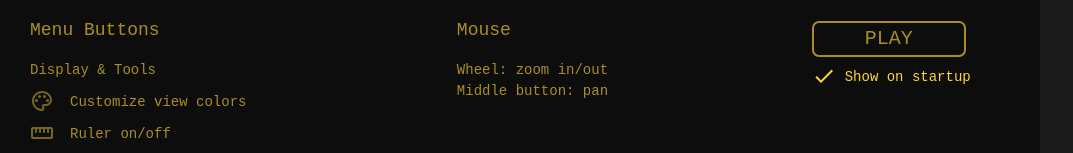
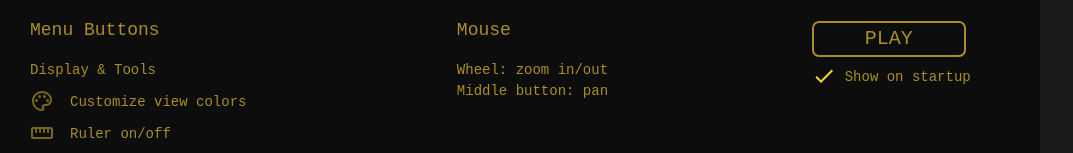
Before and after one commit to ffcoelho/game-of-life, an Angular app: page / in a window 1280 px wide. Shown: the part 126-279 px from the top of the page, without its empty margins (0-1073 px from the left). Built offline with nearby package versions, Linux system fonts and the light colour scheme.

Commit message:
minor bugs

```diff
--- a/src/app/start-screen/start-screen.component.html
+++ b/src/app/start-screen/start-screen.component.html
@@ -75,7 +75,7 @@
       <div class="toggle-btn">
         <app-icon icon="exit" [led]="true" (click)="toggleShow()" *ngIf="!showOnStart"></app-icon>
         <app-icon icon="check" [led]="true" (click)="toggleShow()" *ngIf="showOnStart"></app-icon>
-        <span [ngClass]="{'on': showOnStart}">Show on startup</span>
+        <span>Show on startup</span>
       </div>
       <p class="bottom-title">More info</p>
       <a href="https://plato.stanford.edu/entries/cellular-automata/" target="_blank">Cellular Automata</a>
@@ -83,6 +83,4 @@
       <a href="https://catagolue.appspot.com/census/b3s23" target="_blank">Catagolue</a>
     </div>
   </div>
-  <!-- <span>Cellular Automata</span><a href="https://plato.stanford.edu/entries/cellular-automata/" target="_blank">?</a> -->
-  <!-- <p href="https://web.stanford.edu/class/sts145/Library/life.pdf">John Conway's Game of Life</p> -->
 </div>
--- a/src/app/start-screen/start-screen.component.scss
+++ b/src/app/start-screen/start-screen.component.scss
@@ -109,9 +109,6 @@
         span {
           margin-top: 5px;
           margin-left: 9px;
-          &.on {
-            color: $led-on-color;
-          }
         }
         app-icon {
           cursor: pointer;
--- a/src/app/ui/menu/menu.component.ts
+++ b/src/app/ui/menu/menu.component.ts
@@ -11,6 +11,7 @@ import { ConfigModel } from 'src/app/models/config.model';
 export class MenuComponent implements OnInit {
 
   private menuMode: string;
+  private playingOn: string;
   @Input()
   set mode(value: string) {
     this.menuMode = value ? value : 'playOff';
@@ -20,8 +21,10 @@ export class MenuComponent implements OnInit {
     }
     if (value === 'playOn') {
       this.playingState(true);
+      this.playingOn = value;
     } else {
       this.playingState(false);
+      this.playingOn = value;
     }
   }
   get mode(): string {
@@ -118,7 +121,7 @@ export class MenuComponent implements OnInit {
     this.menu.game.forEach(sel => sel.disabled = state);
     this.menu.play[1].disabled = false;
     this.menu.play[1].led = state;
-    this.menu.selector.forEach(sel => sel.disabled = state);
+    this.menu.selector[0].disabled = state;
     this.menu.edit[0].tooltip = 'Import/Export';
     this.menu.edit[0].led = false;
     if (this.menu.mode === MenuMode.BUILD) {
@@ -133,6 +136,8 @@ export class MenuComponent implements OnInit {
       this.menu.save.disabled = true;
       this.menu.game.forEach(tool => tool.disabled = false);
       this.menu.play[0].disabled = false;
+      this.menu.selector[0].disabled = false;
+      this.menu.selector[1].disabled = true;
       this.toolAction('pan');
     } else {
       this.menu.display.forEach(sel => sel.disabled = false);
@@ -142,6 +147,8 @@ export class MenuComponent implements OnInit {
       this.menu.save.disabled = false;
       this.menu.game.forEach(tool => tool.disabled = true);
       this.menu.play[0].disabled = true;
+      this.menu.selector[0].disabled = true;
+      this.menu.selector[1].disabled = false;
       this.toolAction('draw');
     }
   }
```
